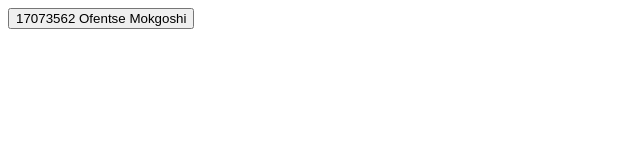
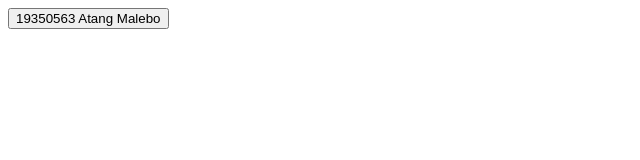
Before and after one commit to u17073562/Class-Activity, a plain HTML site: page index.html in a window 1280 px wide. Shown: the full height of the page, 0-640 px from the left. Drawn offline with Linux system fonts and the light colour scheme.

Commit message:
Update index.html

```diff
--- a/index.html
+++ b/index.html
@@ -8,6 +8,6 @@
     <title>Class Activity</title>
 </head>
 <body>
-    <button onclick="myFunction()">17073562 Ofentse Mokgoshi</button>
+    <button onclick="myFunction()">19350563 Atang Malebo</button>
 </body>
 </html>
```
